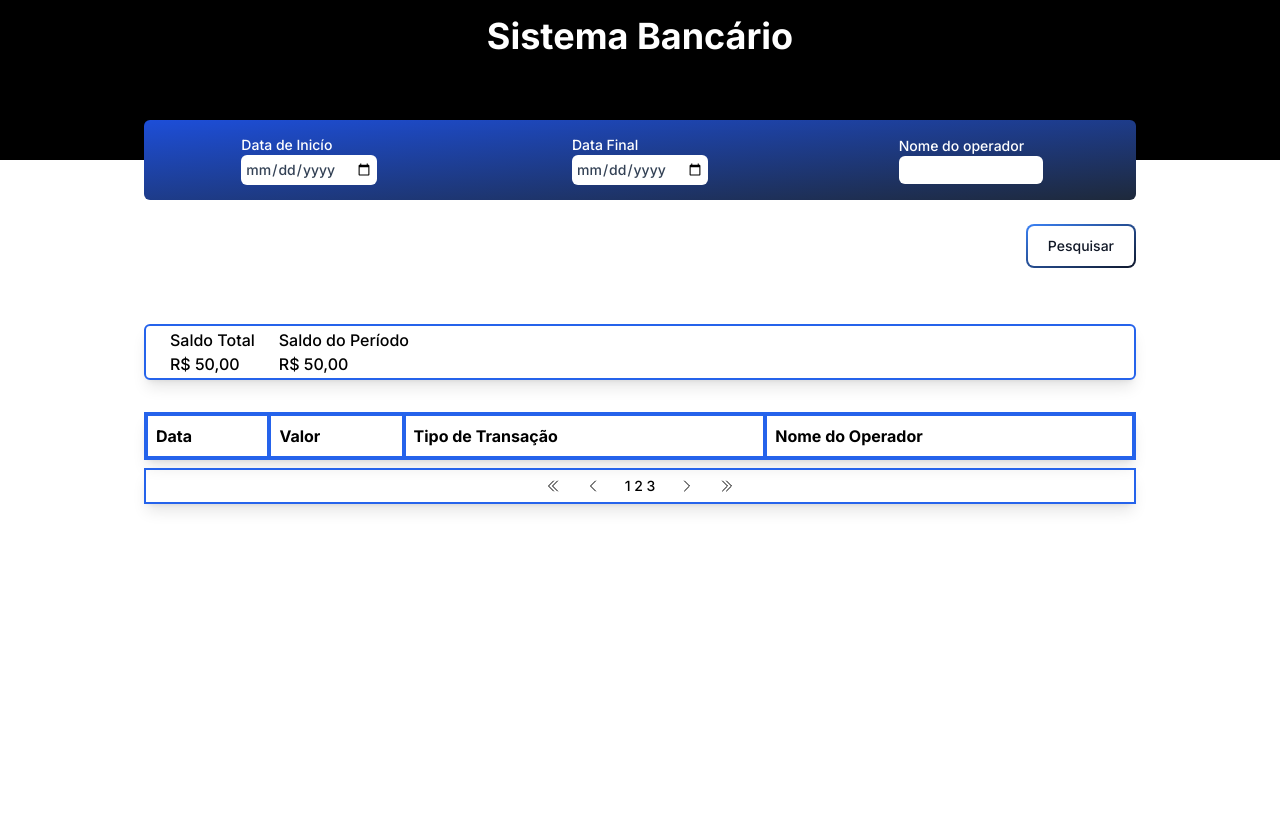
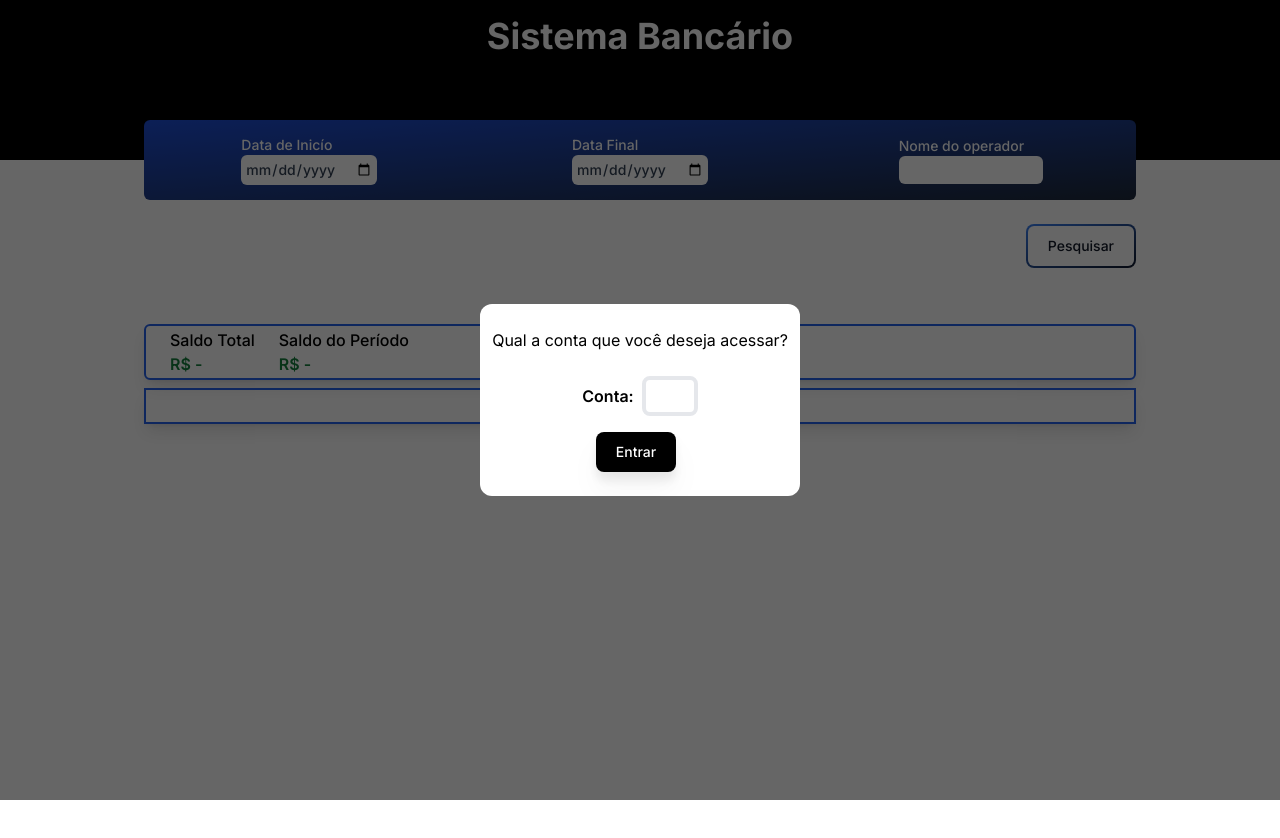
Before and after one commit to tettam/supera-frontend, a Next.js app: page / in a window 1280 px wide. Shown: the top 838 px of the page. Built offline with nearby package versions, Linux system fonts and the light colour scheme.

Commit message:
create account request modal

```diff
--- a/src/app/components/BankStatementArea.jsx
+++ b/src/app/components/BankStatementArea.jsx
@@ -1,5 +1,4 @@
 import { BankStatementItem } from "./BankStatementItem"
-
 
 export const BankStatementArea = ({ list }) => {
   return(
--- a/src/app/components/BankStatementItem.jsx
+++ b/src/app/components/BankStatementItem.jsx
@@ -5,7 +5,7 @@ export const BankStatementItem = ({ item }) => {
     <tr>
       <td className="p-2 border-blue-600 border-2">{formatDate(item.dataTransferencia)}</td>
       <td className={`p-2 border-blue-600 border-2 font-semibold ${item.valor < 0 ? 'text-red-600' : 'text-green-700'}`}>
-        R$ {item.valor}
+        R$ {item.valor.toFixed(2)}
       </td>
       <td className="p-2 border-blue-600 border-2">{item.tipo}</td>
       <td className="p-2 border-blue-600 border-2">{item.nomeOperadorTransicao ?? '-'}</td>
--- a/src/app/components/FilterArea.jsx
+++ b/src/app/components/FilterArea.jsx
@@ -1,3 +1,5 @@
+"use client"
+
 export const FilterArea = ({filterData , setFilterData}) => {
   const { startDate , endDate, operatorName} = filterData;
 
--- /dev/null
+++ b/src/app/components/ModalAccountBack.jsx
@@ -0,0 +1,27 @@
+"use client"
+
+export const ModalAccountBack = ( { accountId, setAccountId , onCLick} ) => {
+  return(
+    <div
+      className="fixed flex items-center justify-center z-50 w-full h-screen top-0 bottom-0 bg-black bg-opacity-60">
+      <div className="bg-white w-80 h-48 rounded-xl flex items-center flex-col p-2">
+        <h2 className="mt-4">Qual a conta que você deseja acessar?</h2>
+        <div className="flex mt-6 items-center">
+          <h5 className="font-semibold">Conta:</h5>
+          <input
+            value={accountId}
+            onChange={(e) => setAccountId(e.target.value)}
+            type="text"
+            className="w-14 ml-2 p-1 rounded-lg font-semibold shadow-ml shadow-black border-4 outline-none"/>
+        </div>
+
+      <button
+        onClick={onCLick}
+        type="button"
+        className="text-white font-medium rounded-lg text-sm px-5 py-2.5 mr-2 mb-2 bg-black mt-4 drop-shadow-xl">Entrar</button>
+
+      </div>
+
+    </div>
+  )
+}
--- a/src/app/components/ShowMonetaryValues.jsx
+++ b/src/app/components/ShowMonetaryValues.jsx
@@ -1,13 +1,13 @@
-export const ShowMonetaryValues = () => {
+export const ShowMonetaryValues = ( {somaTotal, somaFiltrado} ) => {
   return(
     <div className="flex h-14 w-full mt-14 border-2 border-blue-600 shadow-lg justi items-center p-2 font-medium rounded-md">
       <div className="mr-6 ml-4">
         <h4>Saldo Total</h4>
-        <div  className="">R$ 50,00</div>
+        <div  className={`font-semibold ${somaTotal < 0 ? 'text-red-600' : 'text-green-700'}`}>R$ {somaTotal ? somaTotal.toFixed(2) : '-'}</div>
       </div>
       <div>
         <h4>Saldo do Período</h4>
-        <div className="">R$ 50,00</div>
+        <div className={`font-semibold ${somaFiltrado < 0 ? 'text-red-600' : 'text-green-700'}`}>R$ {somaFiltrado ? somaFiltrado.toFixed(2) : '-'}</div>
       </div>
     </div>
   )
--- a/src/app/page.js
+++ b/src/app/page.js
@@ -7,9 +7,12 @@ import { ShowMonetaryValues } from "./components/ShowMonetaryValues";
 import { MoreBankStatements } from "./components/MoreBankStatements";
 import { fetchApi } from "./services/fetchApi";
 import { BankStatementArea } from "./components/BankStatementArea";
+import { ModalAccountBack } from "./components/ModalAccountBack";
 
 export default function Home() {
-  const [transactions , setTransaction] = useState('')
+  const [id , setId] = useState('');
+  const [transactions , setTransaction] = useState(null)
+  const [showModal, setShowModal] = useState(true);
   const [filters , setFilters] = useState({
     startDate: null,
     endDate: null,
@@ -18,10 +21,14 @@ export default function Home() {
 
   const fetchData = async () => {
     try {
-      const response = await fetchApi(filters);
+      const response = await fetchApi(id, filters);
       setTransaction(response);
+      setShowModal(false)
       resetFilter();
     } catch (error) {
+      resetFilter()
+      setTransaction('')
+      setId('')
       console.log("Erro no envio da requisição")
     }
   }
@@ -33,19 +40,45 @@ export default function Home() {
     });
   }
 
+  const handleFetchApi = () => {
+    fetchData()
+  }
+
   return (
-    <div className="">
+    <div className="relative">
       <header className=" bg-black h-40 flex justify-center">
         <h1 className="text-white font-bold text-4xl pt-4">Sistema Bancário</h1>
       </header>
       <div className="container flex max-w-screen-lg m-auto h-screen mb-20 p-4 flex-col">
 
-        <FilterArea filterData={filters} setFilterData={setFilters}/>
-        <ButtonSearch onClick={fetchData} />
-        <ShowMonetaryValues />
-        <BankStatementArea list={transactions}/>
+        <FilterArea
+          filterData={filters}
+          setFilterData={setFilters}
+        />
+        <ButtonSearch
+          onClick={fetchData}
+        />
+        <ShowMonetaryValues
+          somaTotal={transactions?.somaTotal}
+          somaFiltrado={transactions?.somaFiltrado}
+        />
+
+        {transactions !== undefined && transactions !== null && (
+          <BankStatementArea
+          list={transactions.transferencias}
+        />
+        )}
         <MoreBankStatements />
       </div>
+
+      {showModal &&
+        <ModalAccountBack
+        accountId={id}
+        setAccountId={setId}
+        onCLick={handleFetchApi}
+      />
+      }
+
     </div>
   )
 }
--- a/src/app/services/fetchApi.js
+++ b/src/app/services/fetchApi.js
@@ -1,11 +1,11 @@
 import axios from "axios";
 import { formatToLocalDateTime } from "../helpers/dataFilter";
 
-export const fetchApi = async (filters) => {
+export const fetchApi = async (id, filters) => {
   try {
 
     const baseUrl = 'http://localhost:8080/api/transferencias'
-    const url = `${baseUrl}/1`;
+    const url = `${baseUrl}/${id}`;
     const { startDate, endDate, operatorName } = filters;
 
     //Mapeamento dos parâmetros conforme o backend
@@ -19,6 +19,6 @@ export const fetchApi = async (filters) => {
     const data = fetchData.data;
     return data;
   } catch (error) {
-    console.log("Erro", error);
+    throw new Error("Erro ao buscar dados")
   }
 }
```
